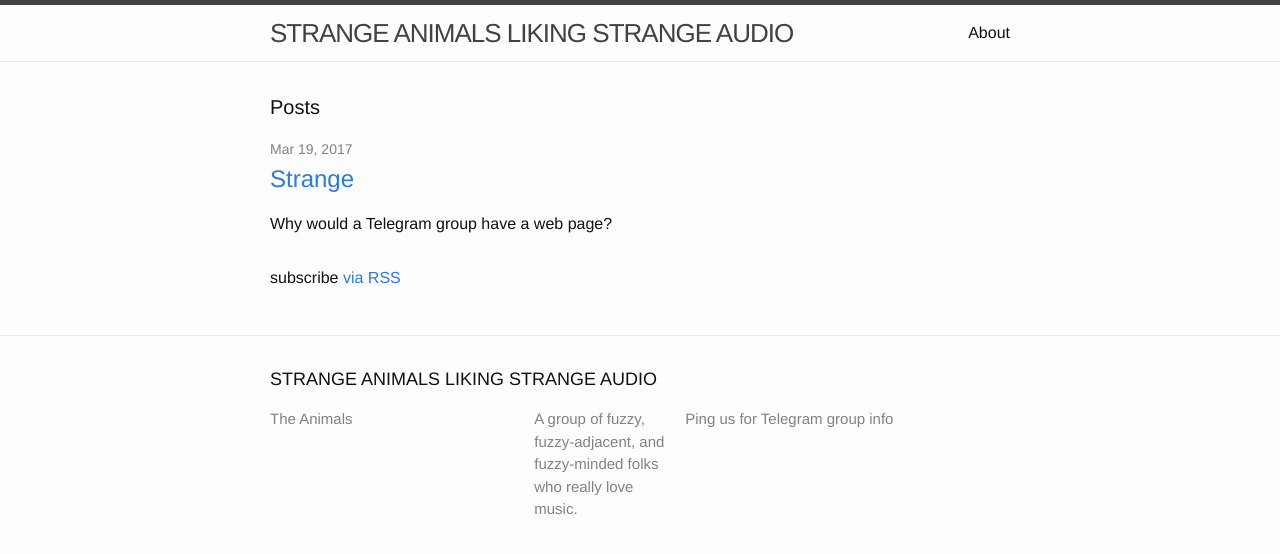
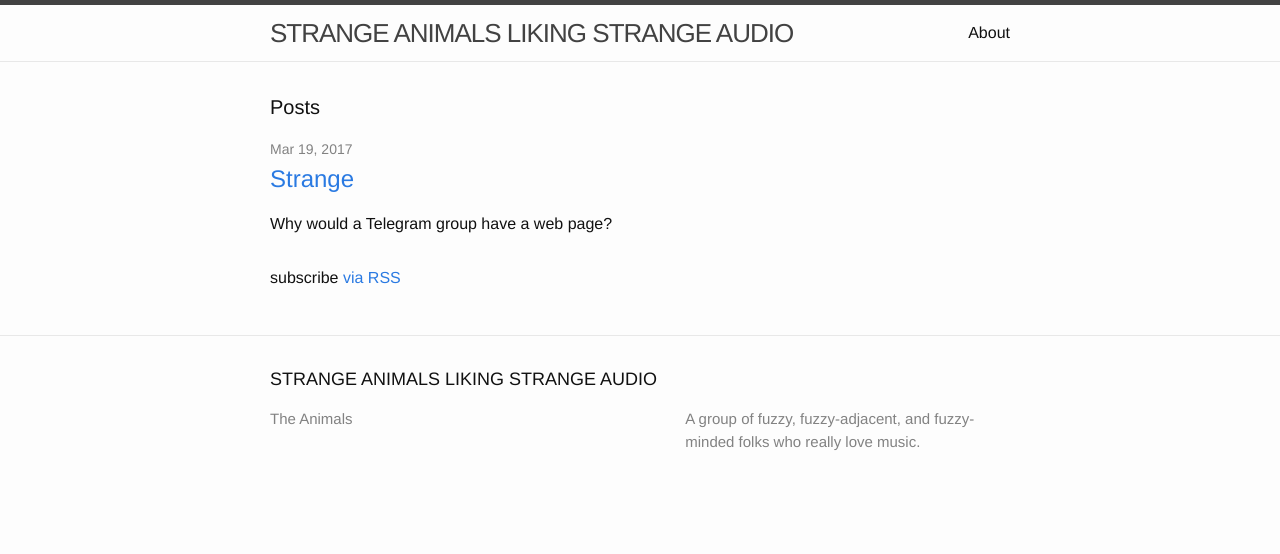
Before and after one commit to makyo/salsa, a Jekyll site: the page built from index.md, in a window 1280 px wide. Shown: the top 554 px of the page. Built offline with Jekyll 4.4.1, drawn with Linux system fonts in a browser that asks for light colours.

Commit message:
fix footer

```diff
--- a/_includes/footer.html
+++ b/_includes/footer.html
@@ -21,13 +21,10 @@
       </div>
 
       <div class="footer-col footer-col-2">
-        <p>{{ site.description | escape }}</p>
       </div>
 
       <div class="footer-col footer-col-3">
-          <ul class="social-media-list">
-              <li>Ping us for Telegram group info</li>
-          </ul>
+        <p>{{ site.description | escape }}</p>
       </div>
     </div>
 
```
